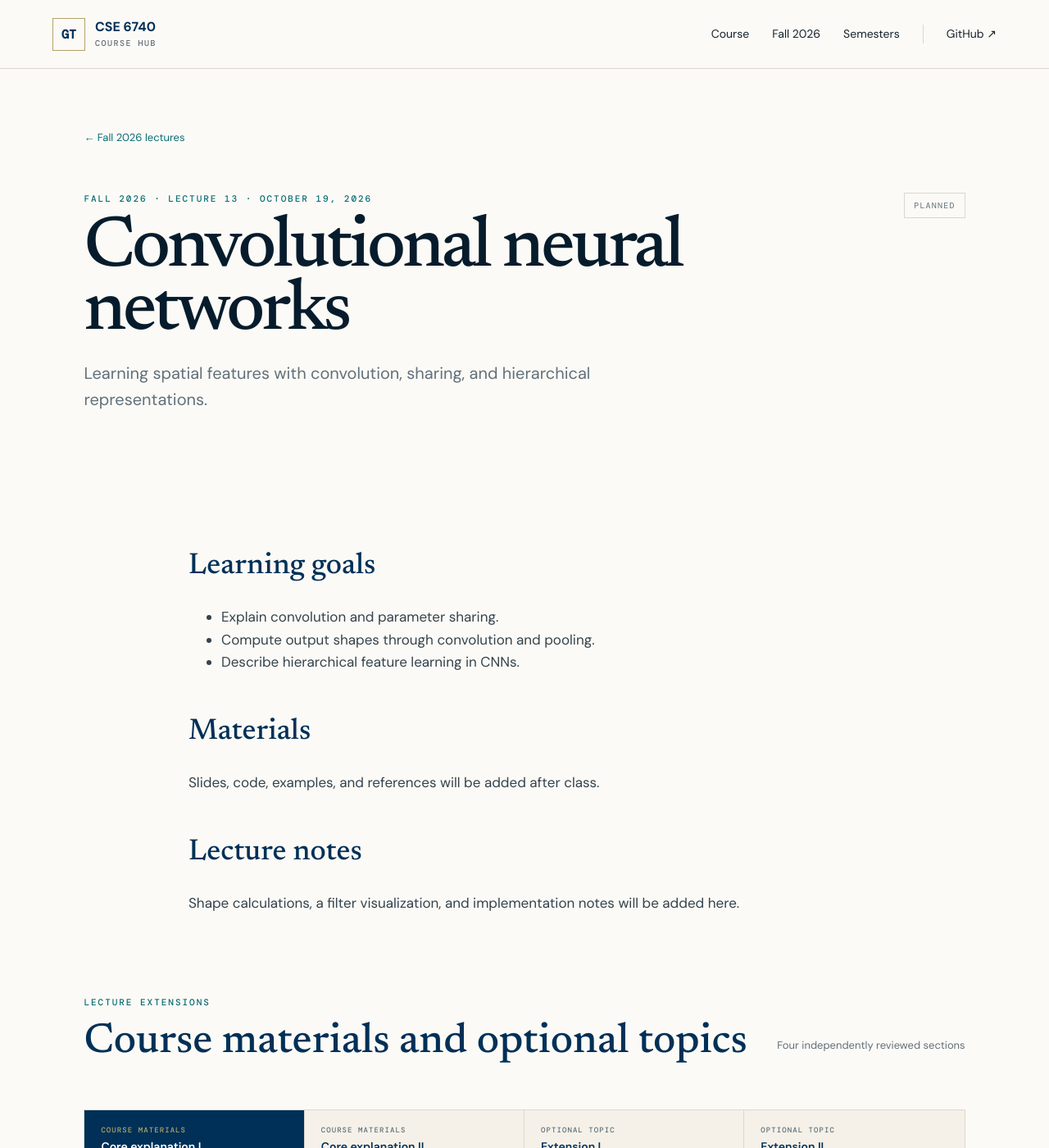
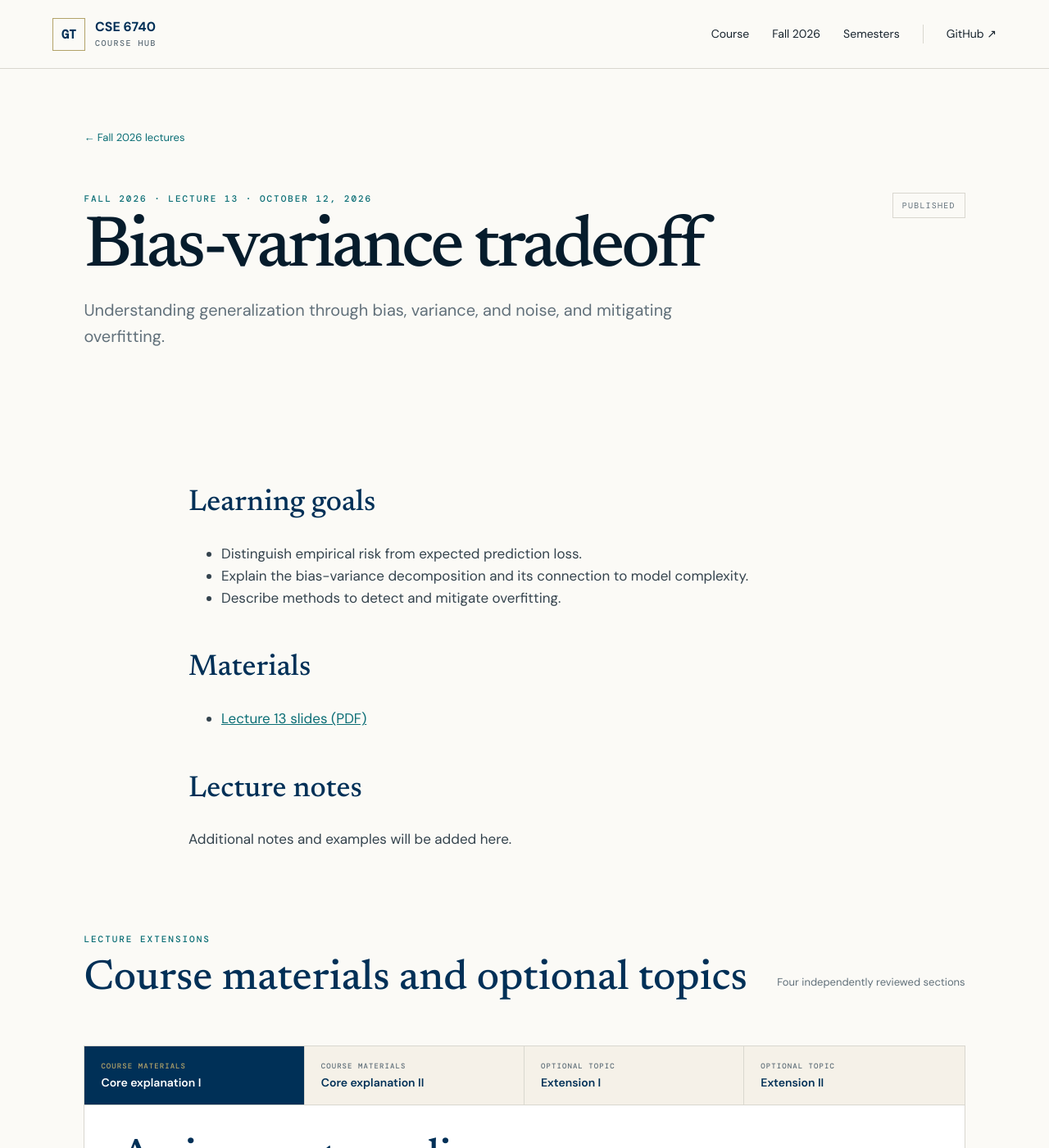
Before and after one commit to GT-KOALA/Gatech-CSE6740, a Jekyll site: the page built from _lectures/fall-2026/13-cnns.md, in a window 1280 px wide and 1400 px high. Shown: the whole window at 82% size. Built offline with Jekyll 4.4.1, drawn with Linux system fonts in a browser that asks for light colours.

Commit message:
Publish lecture 13 and midterm review slides

```diff
--- a/_lectures/fall-2026/13-cnns.md
+++ b/_lectures/fall-2026/13-cnns.md
@@ -1,20 +1,20 @@
 ---
-title: Convolutional neural networks
+title: Bias-variance tradeoff
 number: "13"
-date: 2026-10-19
-summary: Learning spatial features with convolution, sharing, and hierarchical representations.
-status: planned
+date: 2026-10-12
+summary: Understanding generalization through bias, variance, and noise, and mitigating overfitting.
+status: published
 ---
 ## Learning goals
 
-- Explain convolution and parameter sharing.
-- Compute output shapes through convolution and pooling.
-- Describe hierarchical feature learning in CNNs.
+- Distinguish empirical risk from expected prediction loss.
+- Explain the bias-variance decomposition and its connection to model complexity.
+- Describe methods to detect and mitigate overfitting.
 
 ## Materials
 
-Slides, code, examples, and references will be added after class.
+- [Lecture 13 slides (PDF)]({{ '/assets/semesters/fall-2026/lectures/13/lecture-13-bias-variance-tradeoff.pdf' | relative_url }})
 
 ## Lecture notes
 
-Shape calculations, a filter visualization, and implementation notes will be added here.
+Additional notes and examples will be added here.
```
Also changed, not shown: semesters/fall-2026/index.md (+5 -0 lines), 2 other files.
